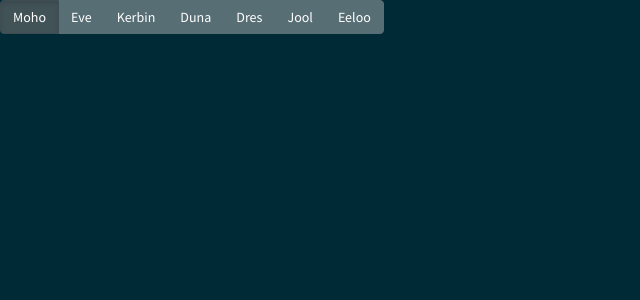
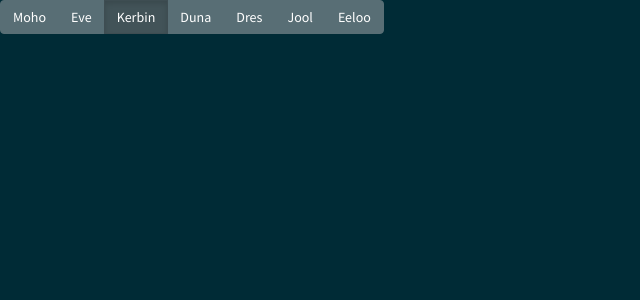
Before and after one commit to codythompson/sathelp, a Vue app: page / in a window 1280 px wide. Shown: the top 300 px of the page, without its empty margins (0-640 px from the left). Built offline with nearby package versions, Linux system fonts and the light colour scheme.

Commit message:
use the correct prop for default selected in planet picker.

```diff
--- a/src/components/OrbCalc.vue
+++ b/src/components/OrbCalc.vue
@@ -1,6 +1,6 @@
 <template>
     <div class="orb-calc-comp">
-        <planet-picker :celBodies="celBodies" :selectedBody="3"></planet-picker>
+        <planet-picker :celBodies="celBodies" :initiallySelected="'kerbin'"></planet-picker>
     </div>
 </template>
 
```
